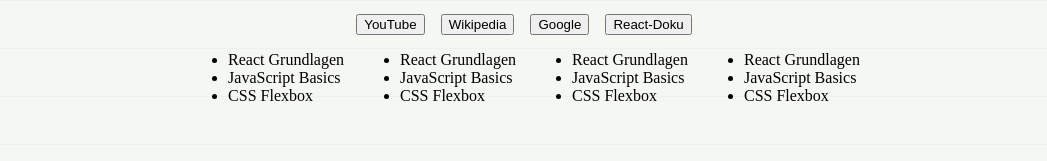
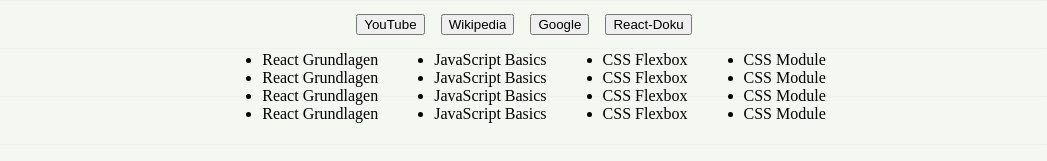
Before and after one commit to JasinHoti/React_Basics, a React (Vite) app: page / in a window 1280 px wide. Shown: the part 527-688 px from the top of the page, without its empty margins (116-1163 px from the left). Built offline with nearby package versions, Linux system fonts and the light colour scheme.

Commit message:
Task_Adaptiere Deine eigenen Komponenten_List_Done

```diff
--- a/src/App.tsx
+++ b/src/App.tsx
@@ -23,10 +23,10 @@ function App() {
           <Button label="React-Doku" url="https://react.dev" />
         </div>
         <div className= {Syles.ListContainer}>
-          <List />
-          <List />
-          <List />
-          <List />
+          <List Text="React Grundlagen"/>
+          <List Text="JavaScript Basics" />
+          <List Text="CSS Flexbox" />
+          <List Text="CSS Module" />
 
         </div>
       </div>
--- a/src/List.tsx
+++ b/src/List.tsx
@@ -1,15 +1,17 @@
 
-type Props = {}
+type Props = {
+  Text: string;
+}
 
-export default function
-List({}: Props) {
+export default function List({ Text }: Props) {
   return (
     <div>
-        <ul>
-  <li>React Grundlagen</li>
-  <li>JavaScript Basics</li>
-  <li>CSS Flexbox</li>
-</ul>
+      <ul>
+        <li>{Text}</li>
+        <li>{Text}</li>
+        <li>{Text}</li>
+        <li>{Text}</li>
+      </ul>
     </div>
   )
 }
```
